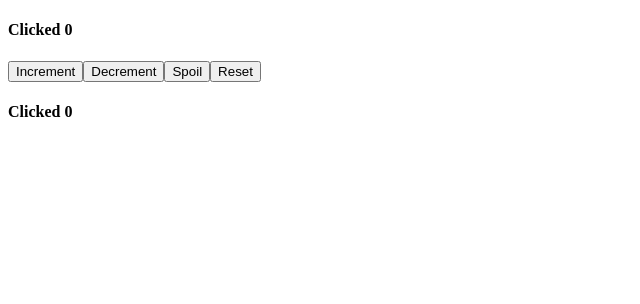
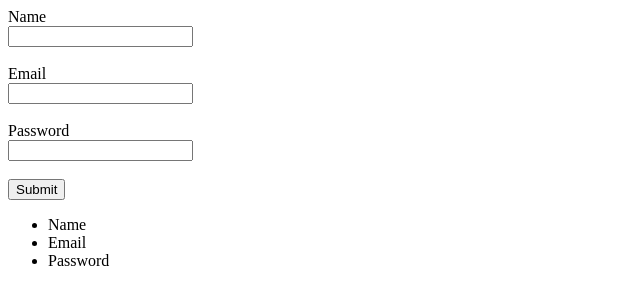
Before and after one commit to calebkamau092-dev/Urban-guacamole, a React (Vite) app in the folder REACT/vite-project/: page / in a window 1280 px wide. Shown: the top 304 px of the page, without its empty margins (0-640 px from the left). Built offline with nearby package versions, Linux system fonts and the light colour scheme.

Commit message:
Learnt on States and Events

```diff
--- /dev/null
+++ b/REACT/vite-project/src/StateAndEvents/Form1.jsx
@@ -0,0 +1,73 @@
+import { useState } from "react";
+function Form1() {
+  const [formData, setFormData] = useState({
+    name: "",
+    email: "",
+    password: "",
+  });
+
+  function handleChange(e) {
+    setFormData({
+      ...formData,
+      [e.target.name]: e.target.value,
+    });
+  }
+
+  function onSubmit() {
+    console.log("Submit button clicked!");
+    console.log(`Name: ${formData.name}`);
+    console.log(`Email: ${formData.email}`);
+    console.log(`Password: ${formData.password}`);
+  }
+
+  return (
+    <main onSubmit={onSubmit}>
+      <div>
+        <label>Name</label>
+        <br />
+        <input
+          type="text"
+          name="name"
+          value={formData.name}
+          onChange={handleChange}
+        />
+      </div>
+
+      <br />
+
+      <div>
+        <label>Email</label>
+        <br />
+        <input
+          type="email"
+          name="email"
+          value={formData.email}
+          onChange={handleChange}
+        />
+      </div>
+
+      <br />
+
+      <div>
+        <label>Password</label>
+        <br />
+        <input
+          type="password"
+          name="password"
+          value={formData.password}
+          onChange={handleChange}
+        />
+      </div>
+
+      <br />
+
+      <button type="submit">Submit</button>
+      <ul>
+        <li>Name {formData.name}</li>
+        <li>Email {formData.email}</li>
+        <li>Password{formData.password}</li>
+      </ul>
+    </main>
+  );
+}
+export default Form1;
--- a/REACT/vite-project/src/main.jsx
+++ b/REACT/vite-project/src/main.jsx
@@ -1,10 +1,9 @@
 import { StrictMode } from "react";
 import { createRoot } from "react-dom/client";
-
-import ClickMe from "./StateAndEvents/ClickMe.jsx";
+import StateAndEvents from "./StateAndEvents/Form1"
 
 createRoot(document.getElementById("root")).render(
   <StrictMode>
-    <ClickMe />
+   <StateAndEvents/>
   </StrictMode>
 );
```
